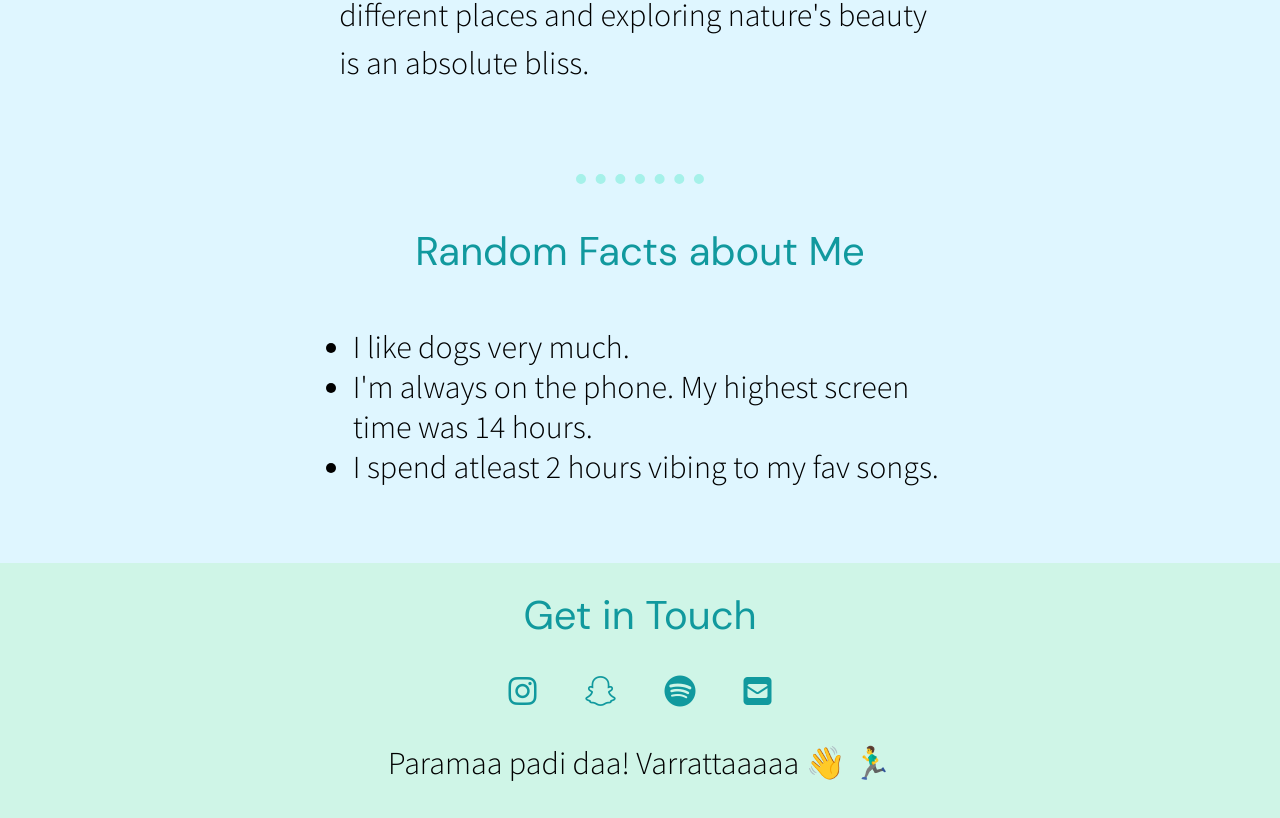
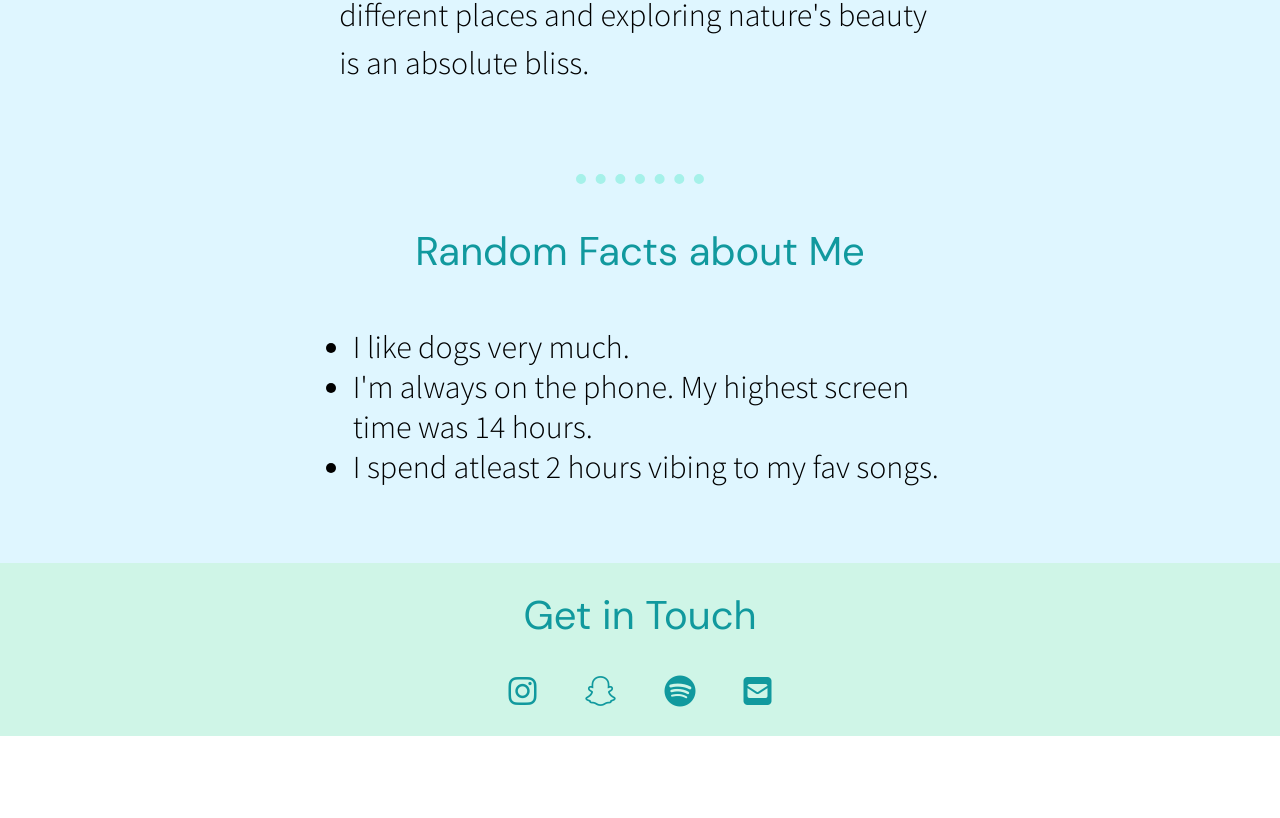
Before and after one commit to 03phoenix/MithunCV, a plain HTML site: page index.html in a window 1280 px wide. Shown: the part 1920-2738 px from the top of the page. After the commit the page ends 2656 px from the top, so only its background shows below. Drawn offline with Linux system fonts and the light colour scheme; files that its build step writes are made by us from their sources; files whose address does not match are found by name.

Commit message:
Update index.html

```diff
--- a/index.html
+++ b/index.html
@@ -56,7 +56,6 @@
         <a class="" href="https://www.snapchat.com/add/r_mithun03?share_id=G4rOBZldvoY&locale=en-IN "><i class="fa-brands fa-snapchat"></i></a>
         <a class="" href="https://open.spotify.com/playlist/60JTSH2Lcyhjf8t6ggN8uB?si=WeNDIahaSluNi36IWrbtTA&utm_source=whatsapp"><i class="fa-brands fa-spotify"></i></a>
         <a class="" href="mailto:mithunkannan122004@gmail.com"><i class="fa-solid fa-square-envelope"></i></a>
-        <p class="outro">Paramaa padi daa! Varrattaaaaa ‍👋 🏃‍♂️</p>
       </div>
     </div>
   </body>
```
